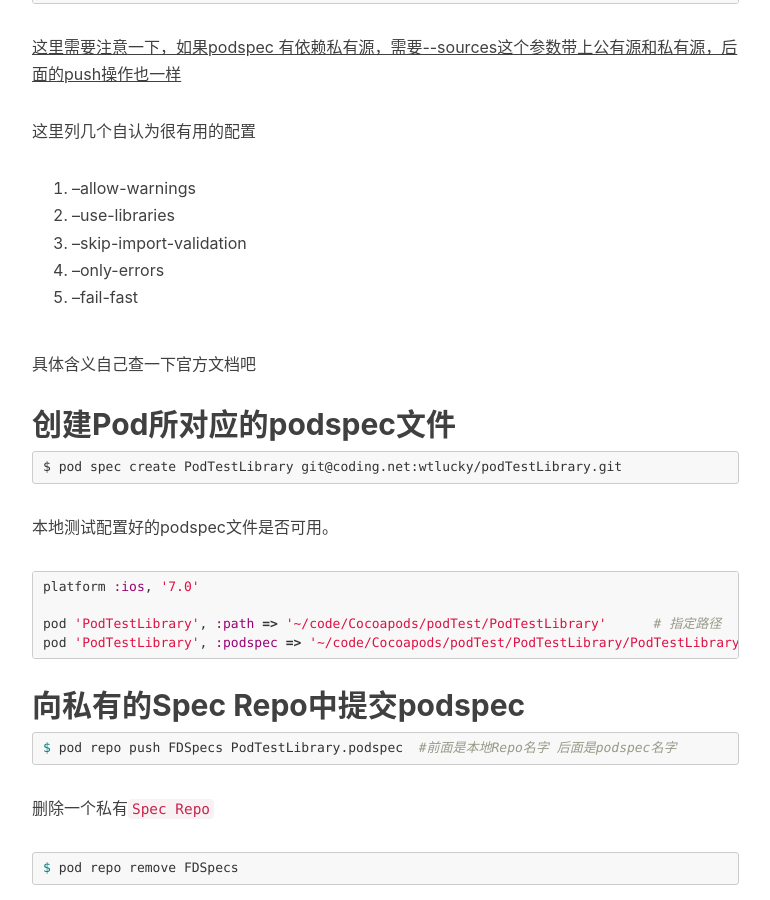
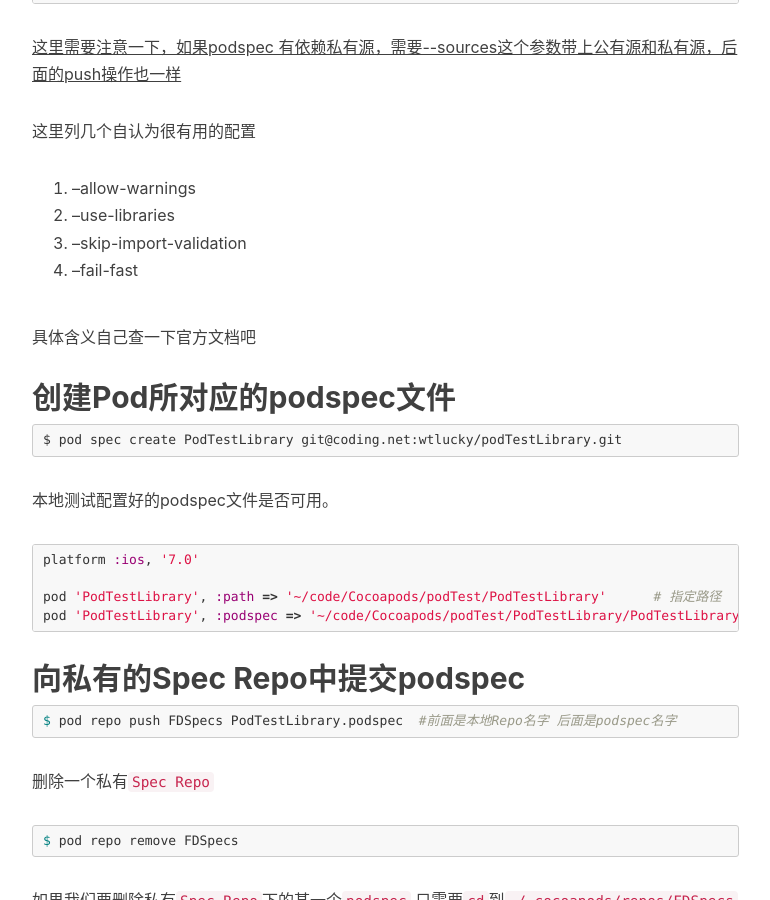
Before and after one commit to toolazytoname/toolazytoname.github.io, a Jekyll site: the page built from _posts/2018-06-23-private-podspec.markdown, in a window 1280 px wide and 900 px high, scrolled down 1258 px. Shown: the whole window, without its empty margins (233-1003 px from the left). Built offline with Jekyll 4.4.1, drawn with Linux system fonts in a browser that asks for light colours; nearby versions of some CDN libraries; comment, search, counter and statistics services are not loaded.

Commit message:
rm only error

```diff
--- a/_posts/2018-06-23-private-podspec.markdown
+++ b/_posts/2018-06-23-private-podspec.markdown
@@ -52,8 +52,7 @@ $ pod lib lint --sources='https://github.com/toolazytoname/Specs.git,https://git
 1. --allow-warnings
 2. --use-libraries
 3. --skip-import-validation
-4. --only-errors
-5. --fail-fast
+4. --fail-fast
 
 具体含义自己查一下官方文档吧
 
--- a/_posts/2018-07-04-private-podspec-FAQ.markdown
+++ b/_posts/2018-07-04-private-podspec-FAQ.markdown
@@ -170,10 +170,10 @@ spec.pod_target_xcconfig = { 'OTHER_LDFLAGS' => '-lObjC' }
 # 常用命令放着复制粘贴
 
 ~~~shell
-pod lib lint --sources='http://gitlab.bitautotech.com/WP/Mobile/IOS/Specs.git,https://github.com/CocoaPods/Specs.git' --allow-warnings --use-libraries --only-errors --fail-fast --skip-import-validation
+pod lib lint --sources='http://gitlab.bitautotech.com/WP/Mobile/IOS/Specs.git,https://github.com/CocoaPods/Specs.git' --allow-warnings --use-libraries --fail-fast --skip-import-validation
 
 
-pod repo push XXSpecs XXXXXXXLib.podspec --sources='http://gitlab.bitautotech.com/WP/Mobile/IOS/Specs.git,https://github.com/CocoaPods/Specs.git' --allow-warnings --use-libraries --only-errors --fail-fast --skip-import-validation
+pod repo push XXSpecs XXXXXXXLib.podspec --sources='http://gitlab.bitautotech.com/WP/Mobile/IOS/Specs.git,https://github.com/CocoaPods/Specs.git' --allow-warnings --use-libraries  --fail-fast --skip-import-validation
 
 ~~~
 
```
